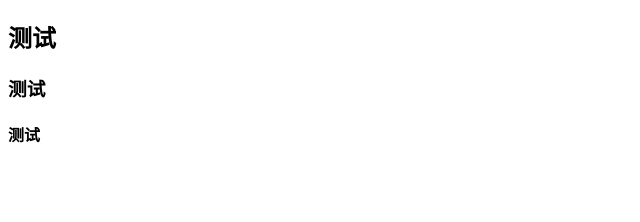
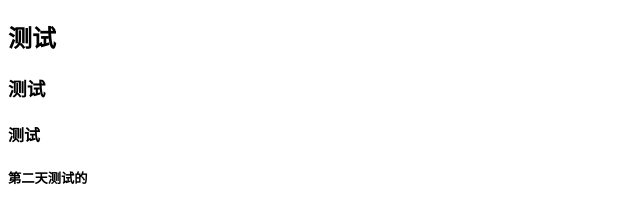
Before and after one commit to ToMaTo-YQ/demo-git, a plain HTML site: page index.html in a window 1280 px wide. Shown: the part 70-292 px from the top of the page, without its empty margins (0-640 px from the left). Drawn offline with Linux system fonts and the light colour scheme.

Commit message:
第二天第一次提交

```diff
--- a/index.html
+++ b/index.html
@@ -10,5 +10,6 @@
 <h2>测试</h2>
 <h3>测试</h3>
 <h4>测试</h4>
+<h5>第二天测试的</h5>
 </body>
 </html>
```
